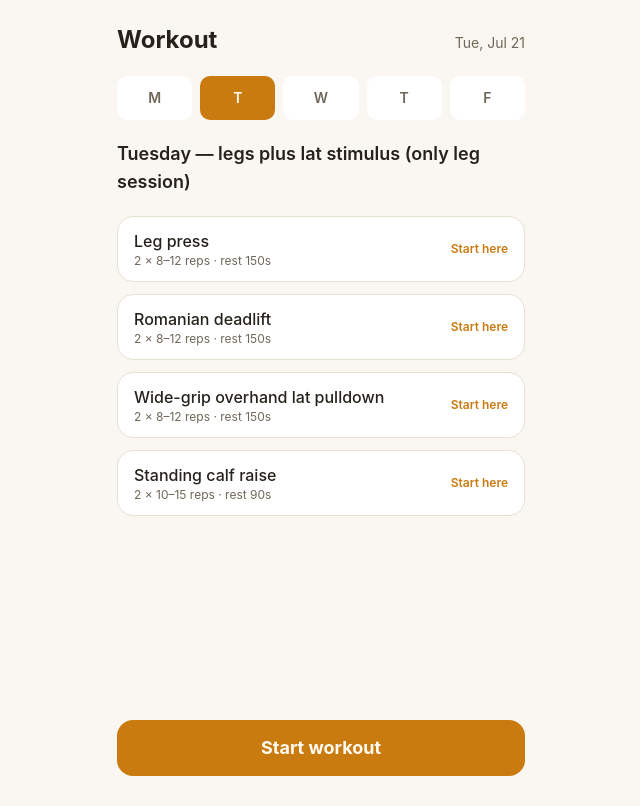
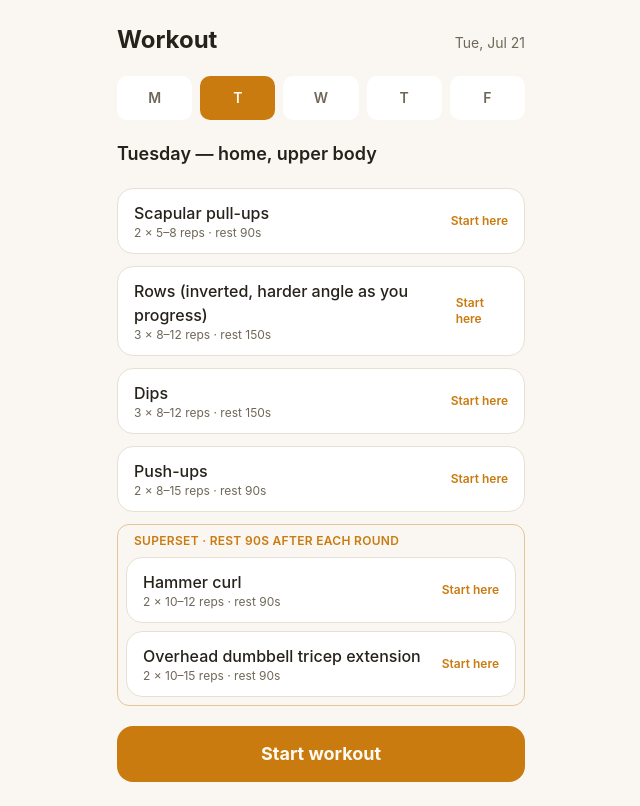
Before and after one commit to benjypng/logseq-workout-pwa, a React (Vite) app: page / in a window 1280 px wide. Shown: the whole page, without its empty margins (319-959 px from the left). Built offline with nearby package versions, Linux system fonts and the light colour scheme.

Commit message:
chore: update plan

```diff
--- a/src/plan.ts
+++ b/src/plan.ts
@@ -3,14 +3,14 @@ import type { DayPlan } from './types'
 export const WEEKLY_PLAN: DayPlan[] = [
   {
     weekday: 1,
-    title: 'Monday — priority day A (upper chest, lats, arms, side delts)',
+    title: 'Monday — gym, upper body',
     groups: [
       {
         exercises: [
           {
-            name: 'Incline dumbbell press (30 degrees)',
+            name: 'Incline bench press (smith or dumbbell)',
             reps: '8–12',
-            sets: 2,
+            sets: 3,
             restSec: 150,
           },
         ],
@@ -18,9 +18,9 @@ export const WEEKLY_PLAN: DayPlan[] = [
       {
         exercises: [
           {
-            name: 'V-bar pulldown',
+            name: 'Lat pulldown (wide grip)',
             reps: '8–12',
-            sets: 2,
+            sets: 3,
             restSec: 150,
           },
         ],
@@ -28,8 +28,50 @@ export const WEEKLY_PLAN: DayPlan[] = [
       {
         exercises: [
           {
-            name: 'Facing-away cable curl',
+            name: 'Shoulder press',
+            reps: '8–12',
+            sets: 3,
+            restSec: 150,
+          },
+        ],
+      },
+      {
+        exercises: [
+          {
+            name: 'Horizontal lat row (v-bar)',
+            reps: '8–12',
+            sets: 3,
+            restSec: 150,
+          },
+        ],
+      },
+      {
+        exercises: [
+          {
+            name: 'Face-away bicep curl',
             reps: '10–12',
+            sets: 2,
+            restSec: 90,
+          },
+          {
+            name: 'Overhead cable tricep extension',
+            reps: '10–12',
+            sets: 2,
+            restSec: 90,
+          },
+        ],
+      },
+    ],
+  },
+  {
+    weekday: 2,
+    title: 'Tuesday — home, upper body',
+    groups: [
+      {
+        exercises: [
+          {
+            name: 'Scapular pull-ups',
+            reps: '5–8',
             sets: 2,
             restSec: 90,
           },
@@ -38,7 +80,79 @@ export const WEEKLY_PLAN: DayPlan[] = [
       {
         exercises: [
           {
-            name: 'Overhead cable extension (horizontal bar)',
+            name: 'Rows (inverted, harder angle as you progress)',
+            reps: '8–12',
+            sets: 3,
+            restSec: 150,
+          },
+        ],
+      },
+      {
+        exercises: [
+          {
+            name: 'Dips',
+            reps: '8–12',
+            sets: 3,
+            restSec: 150,
+          },
+        ],
+      },
+      {
+        exercises: [
+          {
+            name: 'Push-ups',
+            reps: '8–15',
+            sets: 2,
+            restSec: 90,
+          },
+        ],
+      },
+      {
+        exercises: [
+          {
+            name: 'Hammer curl',
+            reps: '10–12',
+            sets: 2,
+            restSec: 90,
+          },
+          {
+            name: 'Overhead dumbbell tricep extension',
+            reps: '10–15',
+            sets: 2,
+            restSec: 90,
+          },
+        ],
+      },
+    ],
+  },
+  {
+    weekday: 3,
+    title: 'Wednesday — gym, legs and back',
+    groups: [
+      {
+        exercises: [
+          {
+            name: 'Squat (smith or goblet)',
+            reps: '8–12',
+            sets: 3,
+            restSec: 150,
+          },
+        ],
+      },
+      {
+        exercises: [
+          {
+            name: 'Bulgarian split squat (long stride, torso forward)',
+            reps: '8–12 per leg',
+            sets: 3,
+            restSec: 150,
+          },
+        ],
+      },
+      {
+        exercises: [
+          {
+            name: 'Leg extension',
             reps: '10–15',
             sets: 2,
             restSec: 90,
@@ -48,46 +162,20 @@ export const WEEKLY_PLAN: DayPlan[] = [
       {
         exercises: [
           {
-            name: 'Lateral raise',
-            reps: '12–20',
+            name: 'Straight-arm cable pulldown',
+            reps: '10–15',
             sets: 2,
             restSec: 90,
-          },
-        ],
-      },
-    ],
-  },
-  {
-    weekday: 2,
-    title: 'Tuesday — legs plus lat stimulus (only leg session)',
-    groups: [
-      {
-        exercises: [
-          {
-            name: 'Leg press',
-            reps: '8–12',
-            sets: 2,
-            restSec: 150,
           },
         ],
       },
       {
         exercises: [
           {
-            name: 'Romanian deadlift',
-            reps: '8–12',
+            name: 'Cable lateral raise',
+            reps: '12–20',
             sets: 2,
-            restSec: 150,
-          },
-        ],
-      },
-      {
-        exercises: [
-          {
-            name: 'Wide-grip overhand lat pulldown',
-            reps: '8–12',
-            sets: 2,
-            restSec: 150,
+            restSec: 90,
           },
         ],
       },
@@ -104,15 +192,15 @@ export const WEEKLY_PLAN: DayPlan[] = [
     ],
   },
   {
-    weekday: 3,
-    title: 'Wednesday — priority day B (upper chest, lats, arms, delts)',
+    weekday: 4,
+    title: 'Thursday — gym, upper body',
     groups: [
       {
         exercises: [
           {
-            name: 'Smith incline press (30 degrees)',
+            name: 'Incline bench press (smith or dumbbell)',
             reps: '8–12',
-            sets: 2,
+            sets: 3,
             restSec: 150,
           },
         ],
@@ -120,9 +208,9 @@ export const WEEKLY_PLAN: DayPlan[] = [
       {
         exercises: [
           {
-            name: 'Horizontal V-bar row',
+            name: 'Lat pulldown (wide grip)',
             reps: '8–12',
-            sets: 2,
+            sets: 3,
             restSec: 150,
           },
         ],
@@ -130,94 +218,34 @@ export const WEEKLY_PLAN: DayPlan[] = [
       {
         exercises: [
           {
-            name: 'Incline dumbbell curl',
-            reps: '10–12',
-            sets: 2,
-            restSec: 90,
+            name: 'Shoulder press',
+            reps: '8–12',
+            sets: 3,
+            restSec: 150,
           },
         ],
       },
       {
         exercises: [
           {
-            name: 'Overhead dumbbell extension',
-            reps: '10–15',
-            sets: 2,
-            restSec: 90,
+            name: 'Horizontal lat row (v-bar)',
+            reps: '8–12',
+            sets: 3,
+            restSec: 150,
           },
         ],
       },
       {
         exercises: [
           {
-            name: 'Lateral raise',
-            reps: '12–20',
-            sets: 2,
-            restSec: 90,
-          },
-        ],
-      },
-      {
-        exercises: [
-          {
-            name: 'Face pull',
-            reps: '12–20',
-            sets: 2,
-            restSec: 90,
-          },
-        ],
-      },
-    ],
-  },
-  {
-    weekday: 4,
-    title: 'Thursday — arms, delts and detail',
-    groups: [
-      {
-        exercises: [
-          {
-            name: 'Cable pushdown',
-            reps: '10–15',
-            sets: 2,
-            restSec: 90,
-          },
-        ],
-      },
-      {
-        exercises: [
-          {
-            name: 'Isolated hammer curl',
+            name: 'Face-away bicep curl',
             reps: '10–12',
             sets: 2,
             restSec: 90,
           },
-        ],
-      },
-      {
-        exercises: [
           {
-            name: 'Low-to-high cable flye',
-            reps: '10–15',
-            sets: 2,
-            restSec: 90,
-          },
-        ],
-      },
-      {
-        exercises: [
-          {
-            name: 'Lateral raise',
-            reps: '12–20',
-            sets: 2,
-            restSec: 90,
-          },
-        ],
-      },
-      {
-        exercises: [
-          {
-            name: 'Rear delt flye',
-            reps: '12–20',
+            name: 'Overhead cable tricep extension',
+            reps: '10–12',
             sets: 2,
             restSec: 90,
           },
@@ -227,14 +255,24 @@ export const WEEKLY_PLAN: DayPlan[] = [
   },
   {
     weekday: 5,
-    title: 'Friday — priority day C (upper chest, lats, arms, side delts)',
+    title: 'Friday — home, upper body',
     groups: [
       {
         exercises: [
           {
-            name: 'Incline dumbbell press (30 degrees)',
+            name: 'Scapular pull-ups',
+            reps: '5–8',
+            sets: 2,
+            restSec: 90,
+          },
+        ],
+      },
+      {
+        exercises: [
+          {
+            name: 'Rows (inverted, harder angle as you progress)',
             reps: '8–12',
-            sets: 2,
+            sets: 3,
             restSec: 150,
           },
         ],
@@ -242,10 +280,20 @@ export const WEEKLY_PLAN: DayPlan[] = [
       {
         exercises: [
           {
-            name: 'V-bar pulldown',
+            name: 'Dips',
             reps: '8–12',
+            sets: 3,
+            restSec: 150,
+          },
+        ],
+      },
+      {
+        exercises: [
+          {
+            name: 'Push-ups',
+            reps: '8–15',
             sets: 2,
-            restSec: 150,
+            restSec: 90,
           },
         ],
       },
@@ -257,23 +305,9 @@ export const WEEKLY_PLAN: DayPlan[] = [
             sets: 2,
             restSec: 90,
           },
-        ],
-      },
-      {
-        exercises: [
           {
-            name: 'Overhead cable extension (horizontal bar)',
+            name: 'Overhead dumbbell tricep extension',
             reps: '10–15',
-            sets: 2,
-            restSec: 90,
-          },
-        ],
-      },
-      {
-        exercises: [
-          {
-            name: 'Lateral raise',
-            reps: '12–20',
             sets: 2,
             restSec: 90,
           },
```
